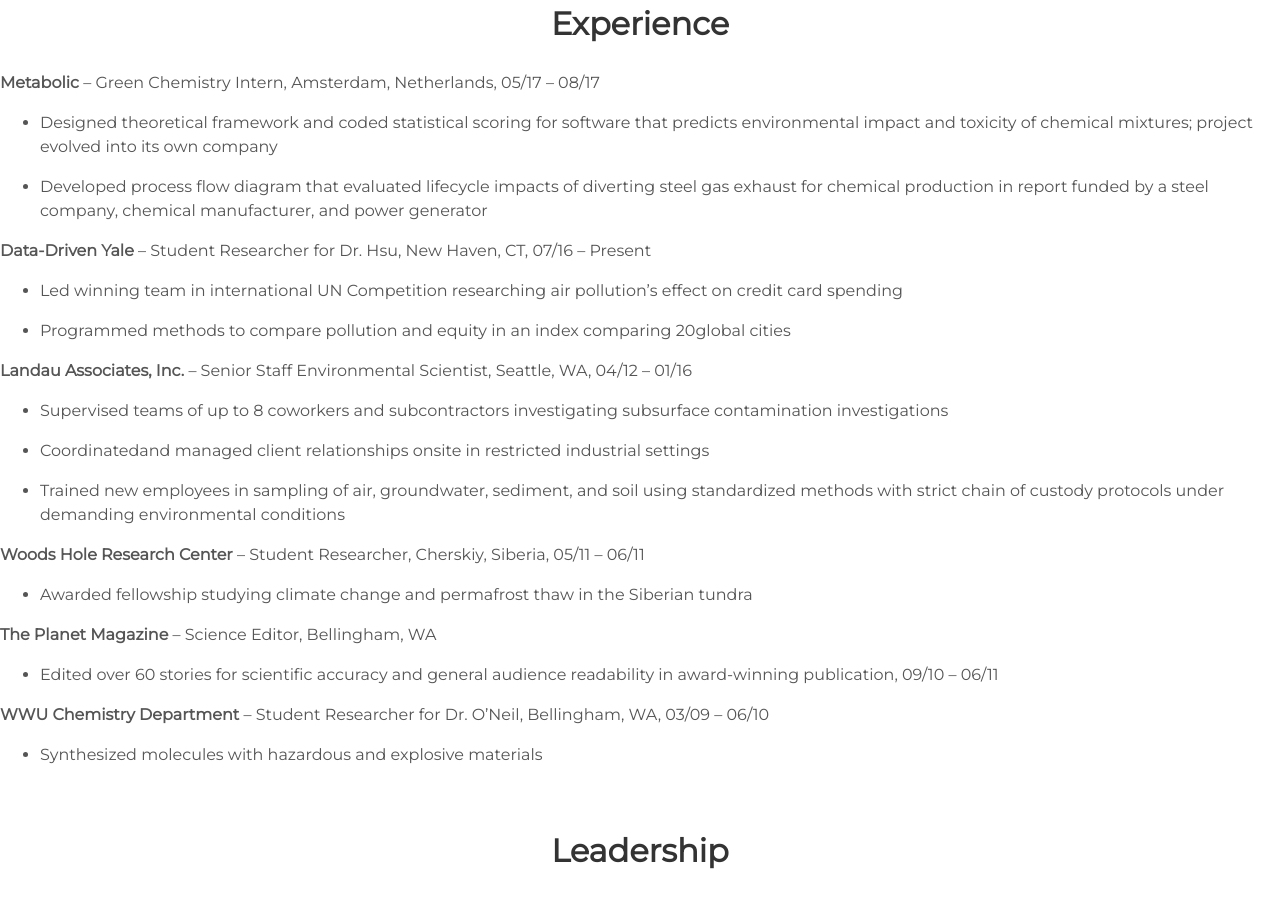
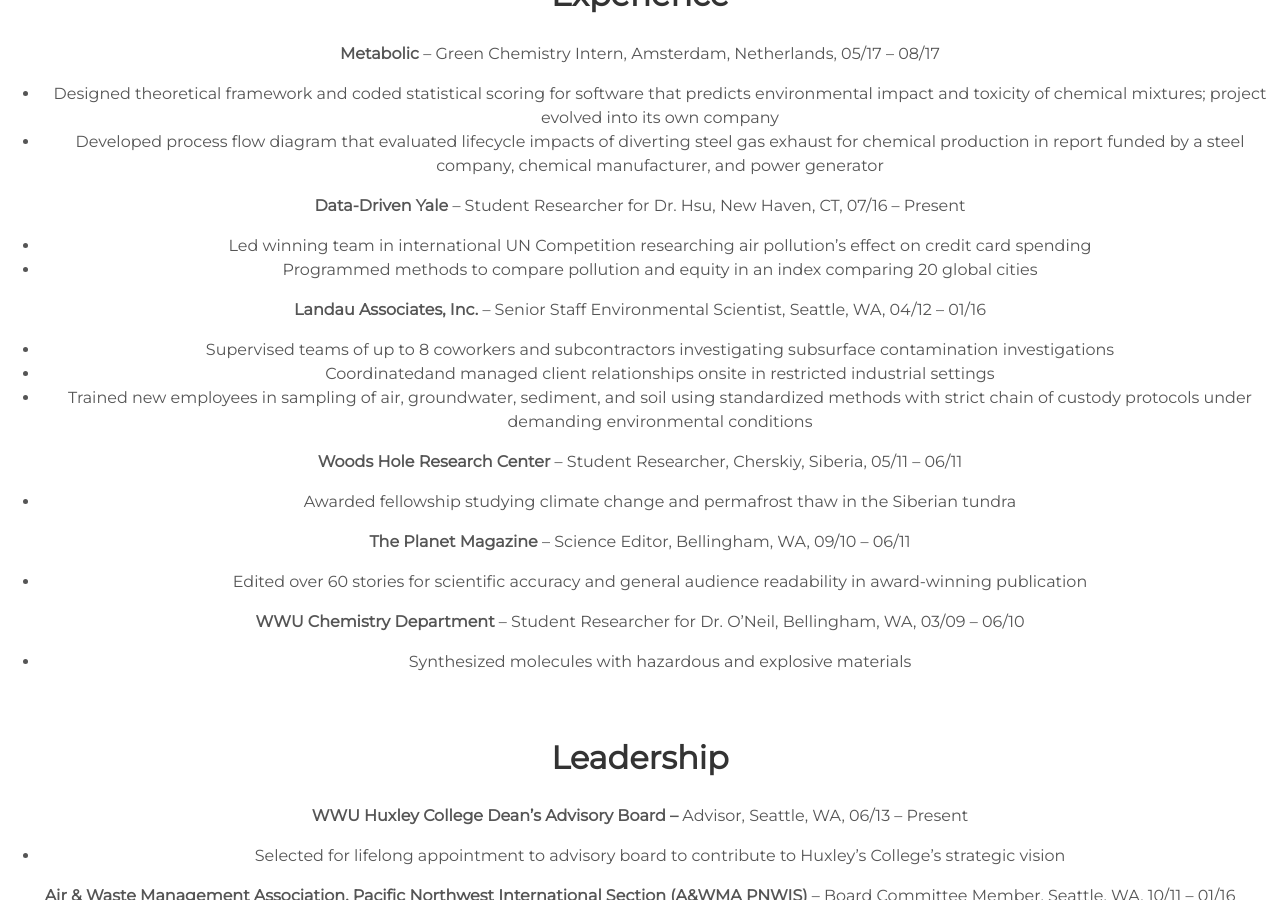
Before and after one commit to greenisagoodcolor/greenisagoodcolor.github.io, a Jekyll site: the page built from index.html, in a window 1280 px wide and 900 px high, scrolled down 3974 px. Built offline with Jekyll 4.4.1, drawn with Linux system fonts in a browser that asks for light colours.

```diff
--- a/_includes/resume.html
+++ b/_includes/resume.html
@@ -1,134 +1,93 @@
 <div class = "user-details">
-p{text-align=left;}
 
 <h1> Resume </h1>
 
 <h2> Education</h2>
 
-<p align="left"><b>Yale University</b>, School of Forestry &amp; Environmental Studies, New Haven, CT</p>
-<p align="left">Masters of Environmental Management, 5/18
+<p><b>Yale University</b>, School of Forestry &amp; Environmental Studies, New Haven, CT</p>
+<p>Masters of Environmental Management, 5/18
 
-<p align="left"><b>University of Washington,</b> Seattle, WA </p>
-<p align="left">Certificate in Statistical Analysis with R Programming, 09/14 – 06/15
+<p><b>University of Washington,</b> Seattle, WA </p>
+<p>Certificate in Statistical Analysis with R Programming, 09/14 – 06/15
 
-<p align="left">
+<p>
 <b>Western Washington University </b>, Bellingham, WA
 </p>
-<p align="left">
-<font>Bachelors of Science, Environmental Science with Chemistry minor, 09/07 – 06/11
+<p>
+Bachelors of Science, Environmental Science with Chemistry minor, 09/07 – 06/11
 
 <h2> Experience </h2>
-<p align="left">
+<p>
 <b>Metabolic</b> – Green Chemistry Intern, Amsterdam, Netherlands, 05/17 – 08/17
 <ul>
-<li/>
-<p align="left">
-Designed theoretical framework and coded statistical scoring for software that predicts environmental impact and toxicity of chemical mixtures; project evolved into its own company
-</p>
-<li/>
-<p align="left">
-Developed process flow diagram that evaluated lifecycle impacts of diverting steel gas exhaust for chemical production in report funded by a steel company, chemical manufacturer, and power generator
-</p>
+<li>Designed theoretical framework and coded statistical scoring for software that predicts environmental impact and toxicity of chemical mixtures; project evolved into its own company </li>
+<li>Developed process flow diagram that evaluated lifecycle impacts of diverting steel gas exhaust for chemical production in report funded by a steel company, chemical manufacturer, and power generator </li>
 </ul>
 
-<p align="left">
+<p>
 <b>Data-Driven Yale</b> – Student Researcher for Dr. Hsu, New Haven, CT, 07/16 – Present
 </p>
 <ul>
-<li/>
-<p align="left">
-Led winning team in international UN Competition researching air pollution’s effect on credit card spending
-</p>
-<li/>
-<p align="left">
-Programmed methods to compare pollution and equity in an index comparing 20global cities
-</p>
+<li> Led winning team in international UN Competition researching air pollution’s effect on credit card spending </li>
+<li/> Programmed methods to compare pollution and equity in an index comparing 20 global cities </li>
 </ul>
 
-<p align="left">
+<p>
 <b>Landau Associates, Inc. </b>– Senior Staff Environmental Scientist, Seattle, WA, 04/12 – 01/16
 <ul>
-<li/>
-<p align="left">
-Supervised teams of up to 8 coworkers and subcontractors investigating subsurface contamination investigations
-</p>
-<li/>
-<p align="left">
-Coordinatedand managed client relationships onsite in restricted industrial settings
-</p>
-<li/>
-<p align="left">
-Trained new employees in sampling of air, groundwater, sediment, and soil using standardized methods with strict chain of custody protocols under demanding environmental conditions
-</p>
+<li> Supervised teams of up to 8 coworkers and subcontractors investigating subsurface contamination investigations </li>
+<li> Coordinatedand managed client relationships onsite in restricted industrial settings </li>
+<li> Trained new employees in sampling of air, groundwater, sediment, and soil using standardized methods with strict chain of custody protocols under demanding environmental conditions </li>
 </ul>
 
-<p align="left">
+<p>
 <b>Woods Hole Research Center </b> – Student Researcher, Cherskiy, Siberia, 05/11 – 06/11
 <ul>
-<li/>
-<p align="left">
-Awarded fellowship studying climate change and permafrost thaw in the Siberian tundra
-</p>
+<li> Awarded fellowship studying climate change and permafrost thaw in the Siberian tundra </li>
 </ul>
 
-<p align="left">
-<b>The Planet Magazine </b>– Science Editor, Bellingham, WA</p>
+<p>
+<b>The Planet Magazine </b>– Science Editor, Bellingham, WA, 09/10 – 06/11
 <ul>
-<li/>
-<p align="left">
-Edited over 60 stories for scientific accuracy and general audience readability in award-winning publication, 09/10 – 06/11
+<li> Edited over 60 stories for scientific accuracy and general audience readability in award-winning publication </li>
 </ul>
 
-<p align="left">
+<p>
 <b>WWU Chemistry Department </b>– </b>Student Researcher for Dr. O’Neil, Bellingham, WA, 03/09 – 06/10
 <ul>
-<li/>
-<p align="left">
-Synthesized molecules with hazardous and explosive materials
-</p>
+<li> Synthesized molecules with hazardous and explosive materials </li>
 </ul>
 
 <h2>Leadership</h2>
 
-<p align="left"> <b> WWU Huxley College Dean’s Advisory Board – </b> Advisor, Seattle, WA, 06/13 – Present
+<p> <b> WWU Huxley College Dean’s Advisory Board – </b> Advisor, Seattle, WA, 06/13 – Present
 <ul>
-<li/>
-<p align="left">
-Selected for lifelong appointment to advisory board to contribute to Huxley’s College’s strategic vision
-</p>
+<li> Selected for lifelong appointment to advisory board to contribute to Huxley’s College’s strategic vision </li>
 </ul>
 
-<p align="left"><b>Air &amp; Waste Management Association, Pacific Northwest International Section (A&amp;WMA PNWIS)</b> – Board Committee Member, Seattle, WA, 10/11 – 01/16
+<p><b>Air &amp; Waste Management Association, Pacific Northwest International Section (A&amp;WMA PNWIS)</b> – Board Committee Member, Seattle, WA, 10/11 – 01/16
 <ul>
-<li/>
-<p align="left">
-Chaired fossil fuel exports in the Pacific Northwest meeting of over 100 professionals on the regulatory demands, environmental impacts, safety concerns, and business considerations
-</p>
-<li/>
-<p align="left">
-Organized four “Environmental Challenge” competitions for up to 60 students in each challenge
-</p>
+<li> Chaired fossil fuel exports in the Pacific Northwest meeting of over 100 professionals on the regulatory demands, environmental impacts, safety concerns, and business considerations </li>
+<li> Organized four “Environmental Challenge” competitions for up to 60 students in each challenge </li>
 </ul>
 
-<p align="left"><b>Students for Renewable Energy </b> – Vice President</span>, Bellingham, WA , 09/07 – 06/11
+<p><b>Students for Renewable Energy </b> – Vice President</span>, Bellingham, WA , 09/07 – 06/11
 <ul>
-<li/>
-<p align="left">
-Led effort to establish a &quot;Sustainable Action Fund&quot; that annually awards $300K in student grants</p>
+<li> Led effort to establish a &quot;Sustainable Action Fund&quot; that annually awards $300K in student grants </li>
 </ul>
 
 <h2>Awards</h2>
 
-<p align="left"><b>United Nations </b>– Data for Climate Action Thematic Award Winner, COP 23, Bonn, Germany, 11/17
+<p><b>United Nations </b>– Data for Climate Action Thematic Award Winner, COP 23, Bonn, Germany, 11/17
 
 
-<p align="left">
+<p>
 <b>A&amp;WMA PNWIS </b>– Young Professional of the Year, Spokane, WA, 10/14
 
-<p align="left">
+<p>
 <b>WWU Sustainable Action Fund </b>– $167K grant for an on–campus solar panel array, Bellingham, WA, 05/11
 
-<p align="left">
+<p>
 <b>A&amp;WMA </b>– First Place in the Environmental Challenge International, Calgary, AB, 06/10
 
 </div>
```
